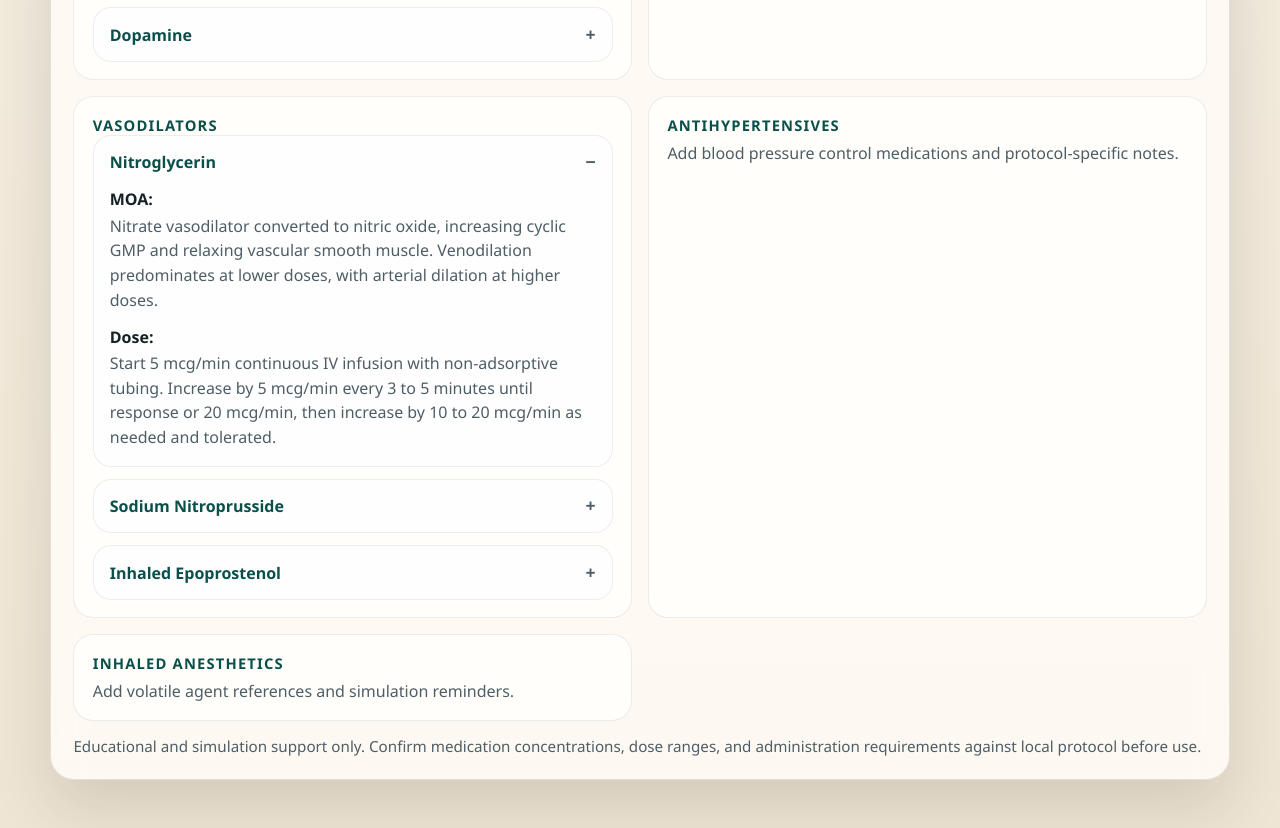
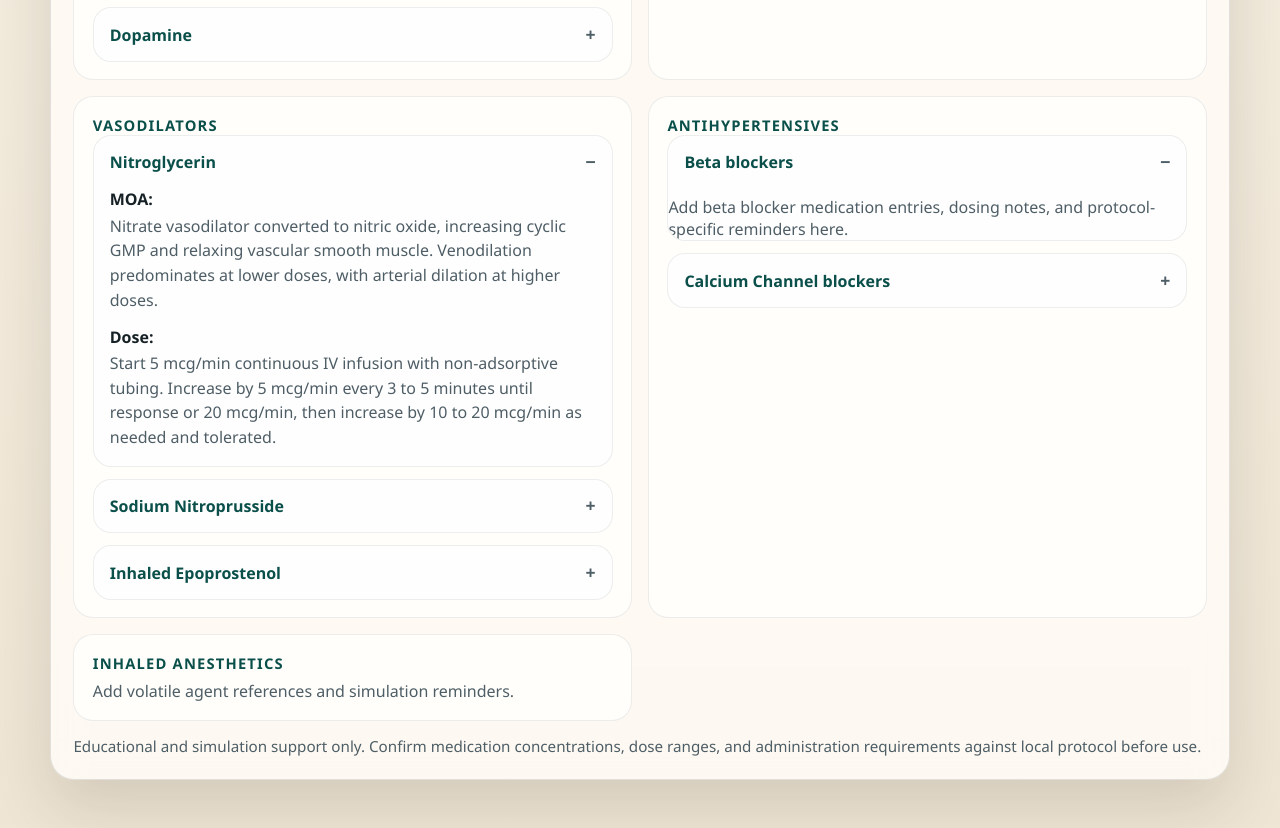
Before and after one commit to mydo650/CPB-Perfusion-Tool, a plain HTML site: page drug-library.html in a window 1280 px wide. Shown: the part 1680-2508 px from the top of the page. Drawn offline with Linux system fonts and the light colour scheme.

Commit message:
Update drug-library.html

```diff
--- a/drug-library.html
+++ b/drug-library.html
@@ -330,7 +330,16 @@
             </article>
             <article class="result-card" id="antihypertensives">
               <p class="result-label">Antihypertensives</p>
-              <p class="result-status">Add blood pressure control medications and protocol-specific notes.</p>
+              <div class="drug-accordion">
+                <details class="drug-item" open>
+                  <summary class="drug-summary">Beta blockers</summary>
+                  <p class="result-status">Add beta blocker medication entries, dosing notes, and protocol-specific reminders here.</p>
+                </details>
+                <details class="drug-item">
+                  <summary class="drug-summary">Calcium Channel blockers</summary>
+                  <p class="result-status">Add calcium channel blocker entries, dosing notes, and protocol-specific reminders here.</p>
+                </details>
+              </div>
             </article>
             <article class="result-card" id="inhaled-anesthetics">
               <p class="result-label">Inhaled Anesthetics</p>
```
